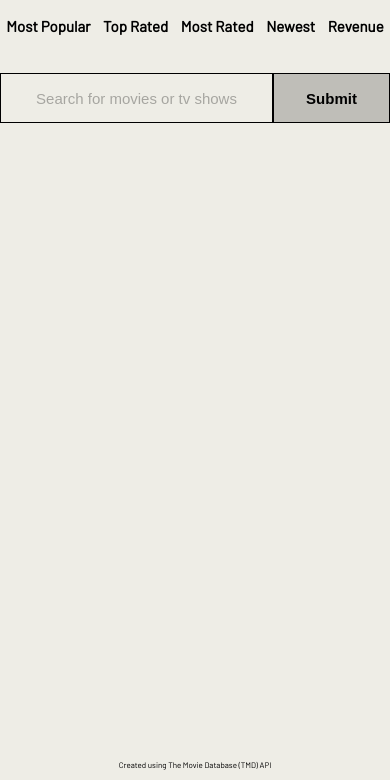
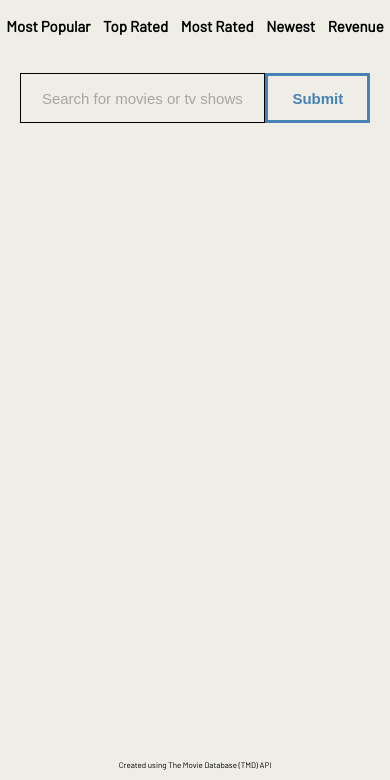
Before and after one commit to Jeff-Wng/movie-search, a plain HTML site: page index.html in a window 390 px wide. In both pictures the pointer is over the button "Submit". Shown: the part 64-844 px from the top of the page. Drawn offline with nearby package versions, Linux system fonts and the light colour scheme.

Commit message:
updated submit btn

```diff
--- a/styles.css
+++ b/styles.css
@@ -94,7 +94,8 @@ h1 {
 }
 
 .search button:hover {
-    background-color: rgba(0, 0, 0, 0.2);
+    border: 3px solid steelblue;
+    color: steelblue;
 }
 
 .search button:active {
@@ -218,6 +219,10 @@ footer p {
     .content {
         width: 100%;
     }
+
+    .search {
+        width: 90%;
+    }
 }
 
 @media screen and (max-width: 756px) {
```
